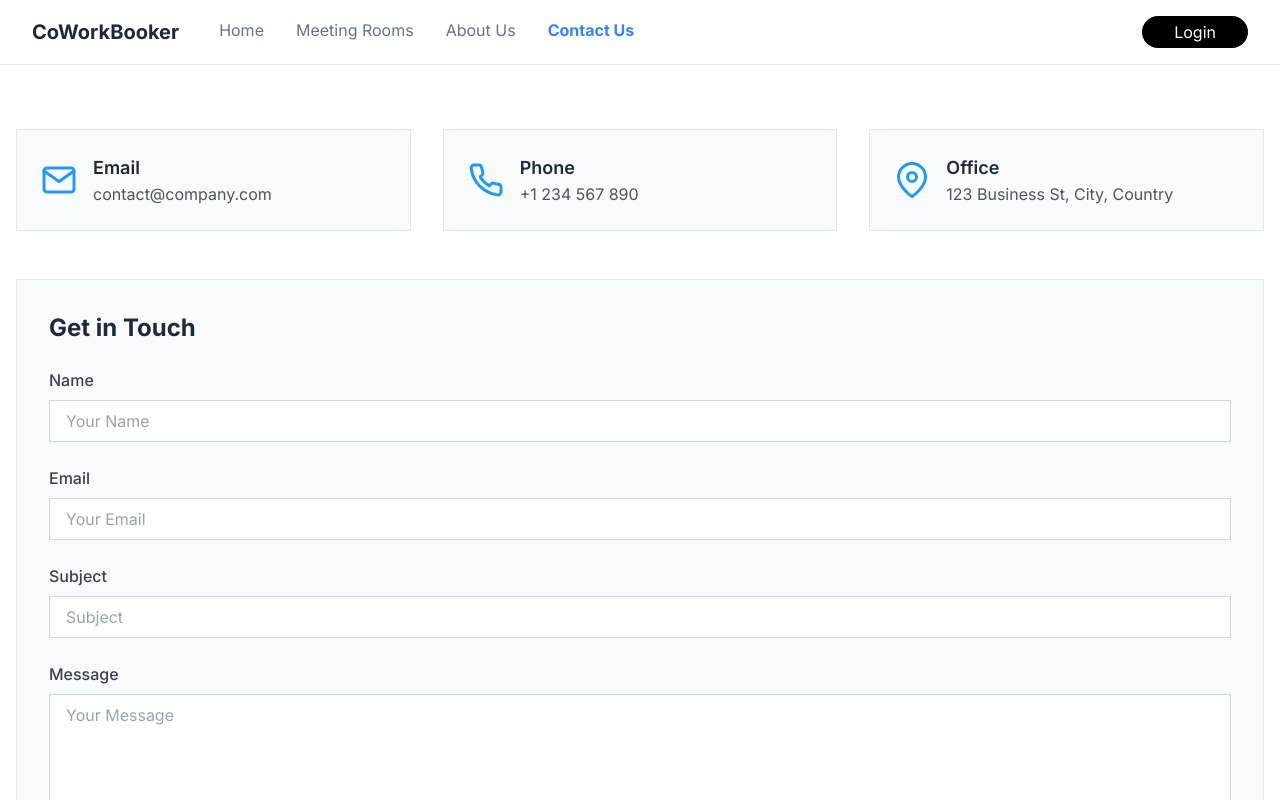
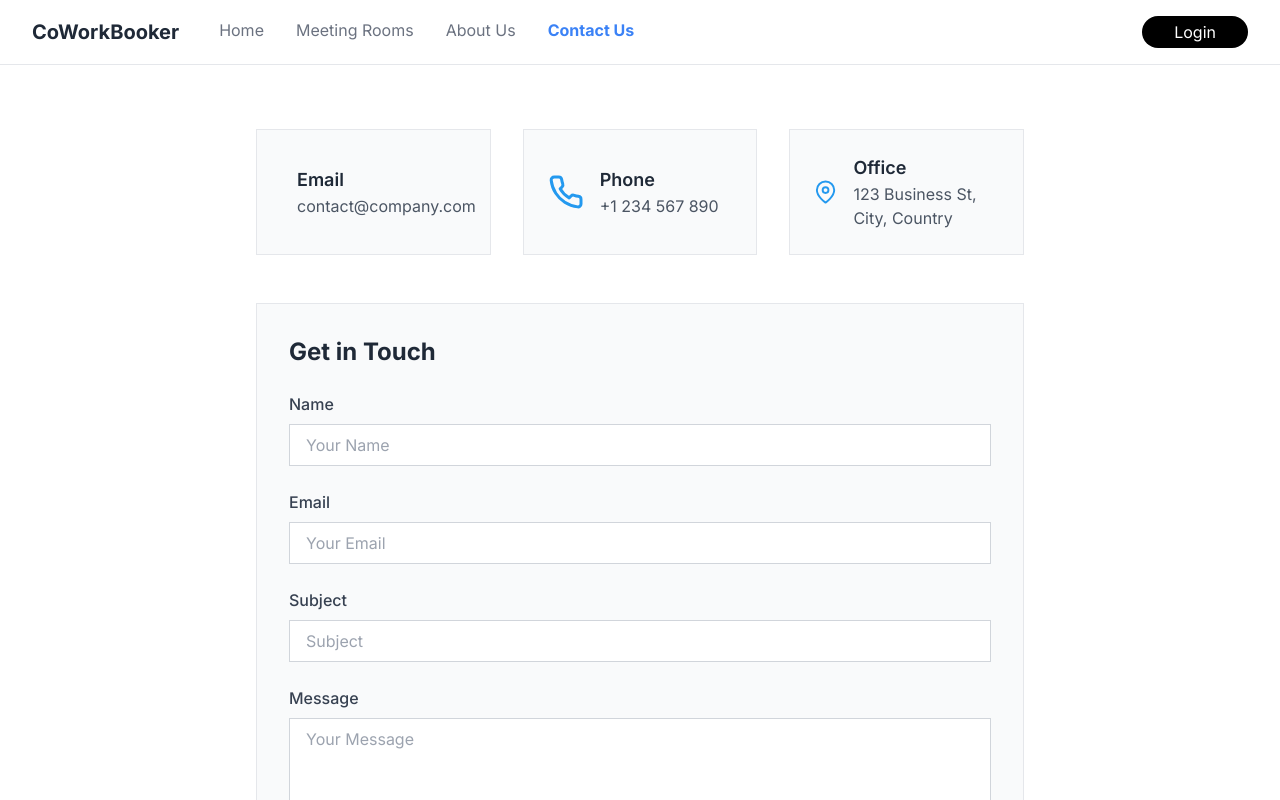
Before and after one commit to mdsejan/co-work-booker-client, a React (Vite) app: page /contact-us in a window 1280 px wide. Shown: the top 800 px of the page. Built offline with nearby package versions, Linux system fonts and the light colour scheme.

Commit message:
conatct page issue solve and meeting room page filter

```diff
--- a/src/pages/ContactUsPage.tsx
+++ b/src/pages/ContactUsPage.tsx
@@ -1,14 +1,56 @@
-import React, { useEffect } from "react";
+import React, { useState, useEffect } from "react";
 import { motion } from "framer-motion";
 import { FiMail, FiPhone, FiMapPin } from "react-icons/fi";
+import { toast } from "sonner";
 
 const ContactUsPage: React.FC = () => {
+  const [formData, setFormData] = useState({
+    name: "",
+    email: "",
+    subject: "",
+    message: "",
+  });
+  const [successMessage, setSuccessMessage] = useState("");
+  const [formError, setFormError] = useState("");
+
   useEffect(() => {
     window.scrollTo(0, 0);
   }, []);
+
+  const handleChange = (
+    e: React.ChangeEvent<HTMLInputElement | HTMLTextAreaElement>
+  ) => {
+    setFormData({
+      ...formData,
+      [e.target.name]: e.target.value,
+    });
+  };
+
+  const handleSubmit = (e: React.FormEvent) => {
+    e.preventDefault();
+
+    if (
+      !formData.name ||
+      !formData.email ||
+      !formData.subject ||
+      !formData.message
+    ) {
+      setFormError("Please fill in all the fields.");
+      return;
+    }
+
+    toast.success("Message sent successfully!");
+
+    setSuccessMessage("Message sent successfully!");
+    setFormError("");
+    setFormData({ name: "", email: "", subject: "", message: "" });
+
+    setTimeout(() => setSuccessMessage(""), 5000);
+  };
+
   return (
     <section className="bg-white py-16 px-4">
-      <div className="max-w-screen-2xl mx-auto">
+      <div className="max-w-screen-md mx-auto">
         {/* Contact Information */}
         <div className="mb-12 grid grid-cols-1 md:grid-cols-3 gap-8">
           <motion.div
@@ -51,15 +93,20 @@ const ContactUsPage: React.FC = () => {
           <h2 className="text-2xl font-bold text-gray-800 mb-6">
             Get in Touch
           </h2>
-          <form className="grid grid-cols-1 gap-6">
+
+          <form className="grid grid-cols-1 gap-6" onSubmit={handleSubmit}>
             <div>
               <label className="block text-gray-700 font-medium mb-2">
                 Name
               </label>
               <input
                 type="text"
+                name="name"
                 className="w-full px-4 py-2 border border-gray-300 rounded-lg focus:outline-none focus:ring-2 focus:ring-[#2499EF]"
                 placeholder="Your Name"
+                value={formData.name}
+                onChange={handleChange}
+                required
               />
             </div>
 
@@ -69,8 +116,12 @@ const ContactUsPage: React.FC = () => {
               </label>
               <input
                 type="email"
+                name="email"
                 className="w-full px-4 py-2 border border-gray-300 rounded-lg focus:outline-none focus:ring-2 focus:ring-[#2499EF]"
                 placeholder="Your Email"
+                value={formData.email}
+                onChange={handleChange}
+                required
               />
             </div>
 
@@ -80,8 +131,12 @@ const ContactUsPage: React.FC = () => {
               </label>
               <input
                 type="text"
+                name="subject"
                 className="w-full px-4 py-2 border border-gray-300 rounded-lg focus:outline-none focus:ring-2 focus:ring-[#2499EF]"
                 placeholder="Subject"
+                value={formData.subject}
+                onChange={handleChange}
+                required
               />
             </div>
 
@@ -90,19 +145,33 @@ const ContactUsPage: React.FC = () => {
                 Message
               </label>
               <textarea
+                name="message"
                 className="w-full px-4 py-2 border border-gray-300 rounded-lg focus:outline-none focus:ring-2 focus:ring-[#2499EF]"
                 rows={5}
                 placeholder="Your Message"
+                value={formData.message}
+                onChange={handleChange}
+                required
               ></textarea>
             </div>
 
             <motion.button
+              type="submit"
               className="bg-[#14141E] text-white py-2 px-6 rounded-full hover:bg-[#2499EF] transition-colors"
               whileHover={{ scale: 1.02 }}
               transition={{ duration: 0.3 }}
             >
               Send Message
             </motion.button>
+
+            {formError && (
+              <p className="text-red-500 mb-4 text-center">{formError}</p>
+            )}
+            {successMessage && (
+              <p className="text-green-500 mb-4 text-center">
+                {successMessage}
+              </p>
+            )}
           </form>
         </div>
       </div>
--- a/src/pages/MeetingRooms/MeetingRooms.tsx
+++ b/src/pages/MeetingRooms/MeetingRooms.tsx
@@ -137,7 +137,7 @@ const MeetingRooms: React.FC = () => {
           {/* Clear Filters Button */}
           <button
             onClick={handleClearFilters}
-            className="w-full bg-gray-700 text-white p-2 rounded-md"
+            className="w-full bg-[#279CEB] hover:bg-[#1b87cf] text-white p-2 rounded-md"
           >
             Clear Filters
           </button>
```
